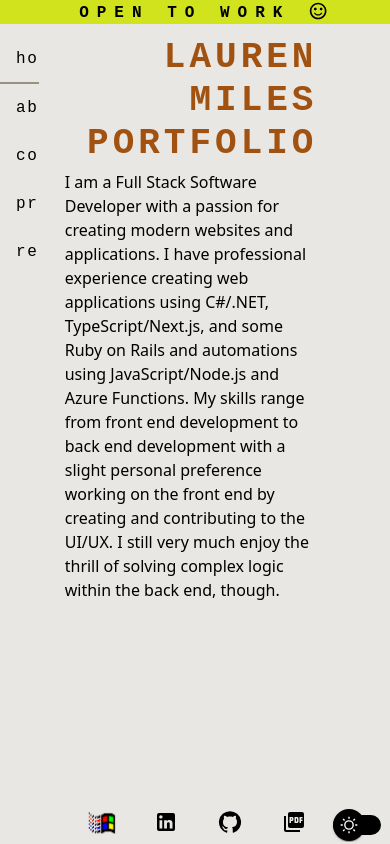
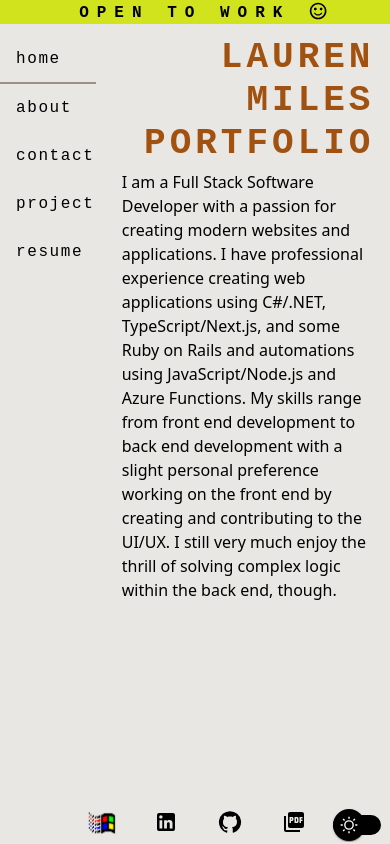
Before and after one commit to laurenmilesdev/portfolio, a Next.js app: page / in a window 390 px wide. Built offline with nearby package versions, Linux system fonts and the light colour scheme; a web font is replaced by a local one.

Commit message:
Added fixed nav size

```diff
--- a/src/components/portfolio/layout/Layout.module.css
+++ b/src/components/portfolio/layout/Layout.module.css
@@ -12,3 +12,9 @@
   width: 75%;
   padding-left: 3%;
 }
+
+@media screen and (max-width: 1200px) {
+  .nav-container {
+    width: 6rem;
+  }
+}
```
